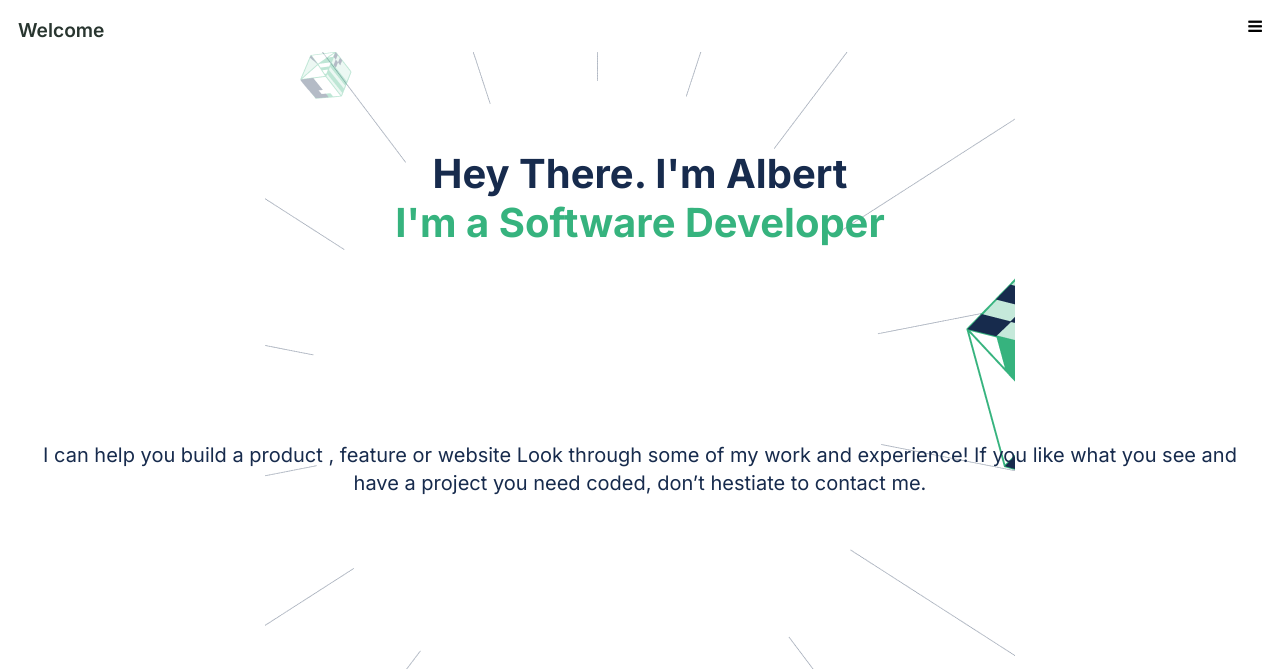
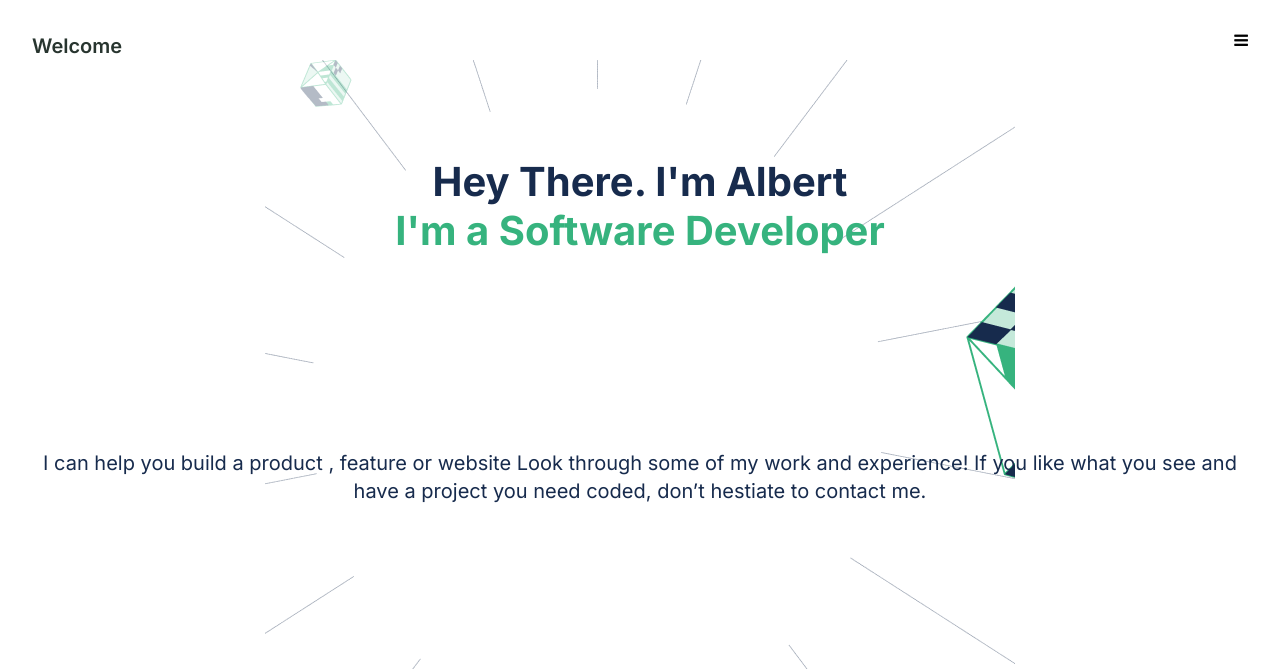
Before and after one commit to sabetech/myportfolio-web, a website: page index.html in a window 1280 px wide. Shown: the top 669 px of the page. Drawn offline with Linux system fonts and the light colour scheme.

Commit message:
modify padding values of welcome text and hambugar

```diff
--- a/index.html
+++ b/index.html
@@ -15,7 +15,7 @@
         <nav class="topnav">
             <div class="welcome">Welcome</div>
             <div>
-                <i class="fa fa-bars"></i>
+                <i class="fa fa-bars hamburgar"></i>
             </div>
         </nav>
 
--- a/style.css
+++ b/style.css
@@ -19,6 +19,8 @@
   color: #172b4d;
   text-align: center;
   font-weight: 700;
+  padding-left: 24px;
+  padding-right: 24px;
 }
 
 .headline .sub-headline {
@@ -51,12 +53,16 @@
 .topnav {
   display: flex;
   justify-content: space-between;
-  padding: 10px;
+  padding-top: 24px;
+  padding-left: 24px;
+  padding-right: 24px;
 }
 
 .welcome {
   font-family: "Inter";
-  font-size: 1.2em;
+  font-size: 20px;
   font-weight: 600;
+  line-height: 28px;
   color: #28352f;
+  text-align: center;
 }
```
